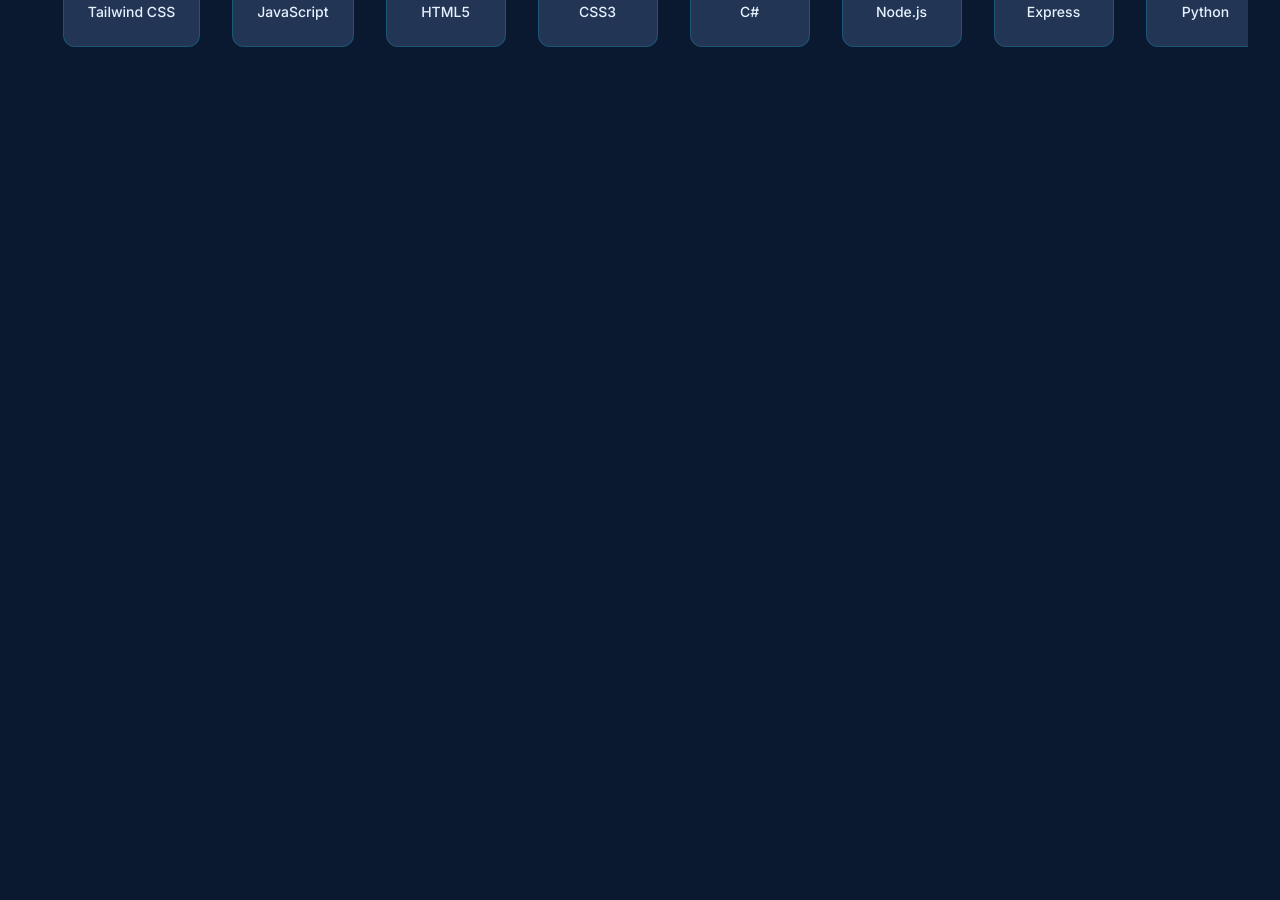
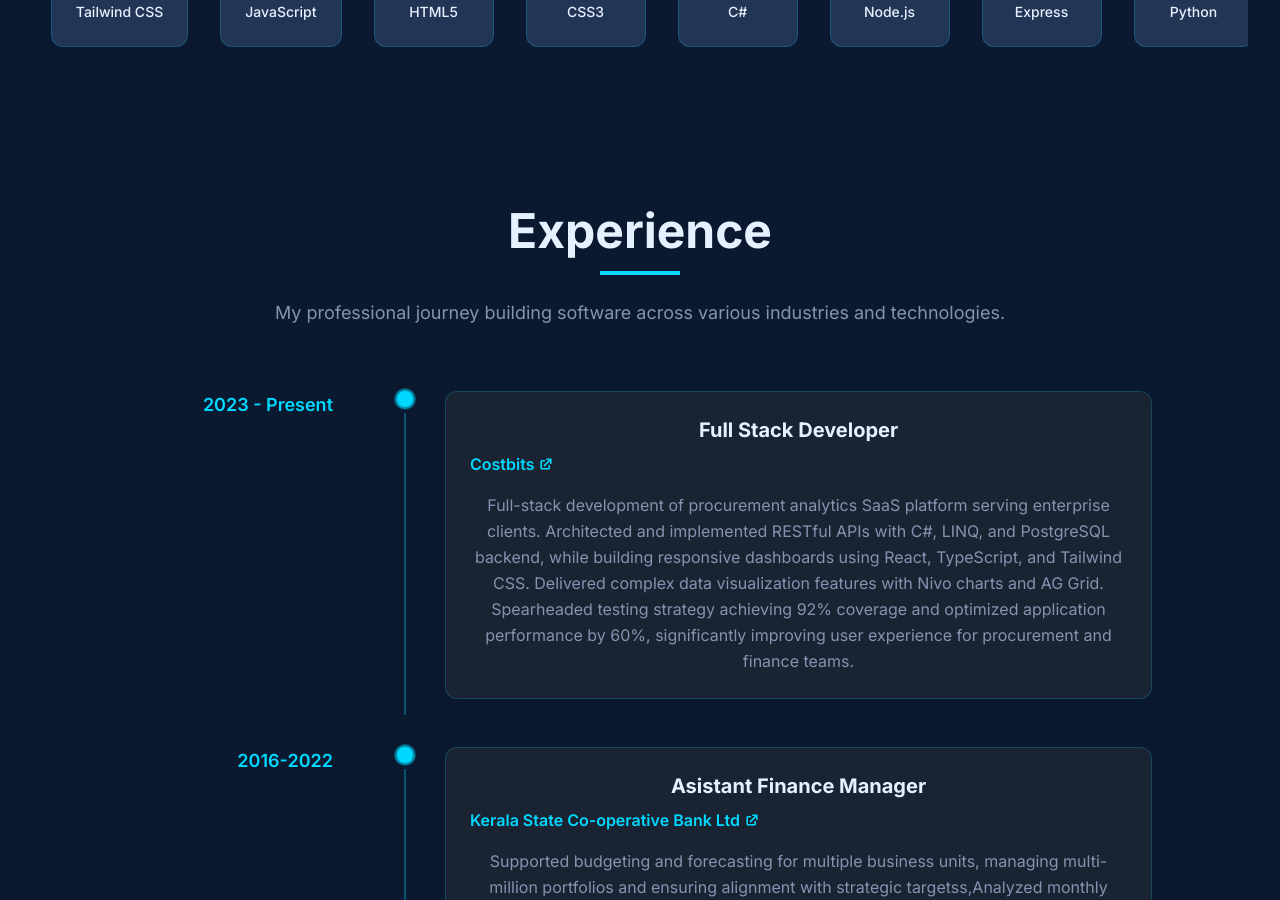
Before and after one commit to RemyaManoharan/Portfolio-version2, a React (Vite) app: page / in a window 1280 px wide. Shown: the part 1900-2800 px from the top of the page. Before the commit the page ends 2059 px from the top, so only its background shows below. Built offline with nearby package versions, Linux system fonts and the light colour scheme.

Commit message:
added experience section

```diff
--- a/package.json
+++ b/package.json
@@ -13,6 +13,7 @@
     "preview": "vite preview"
   },
   "dependencies": {
+    "framer-motion": "^12.34.1",
     "react": "^19.2.0",
     "react-dom": "^19.2.0",
     "react-fast-marquee": "^1.6.5",
--- a/src/App.tsx
+++ b/src/App.tsx
@@ -3,6 +3,7 @@ import Navbar from './components/layout/Navbar';
 import Hero from './components/sections/Hero';
 import About from './components/sections/About';
 import Skills from './components/sections/Skills';
+import Experience from './components/sections/Experience';
 
 function App() {
   return (
@@ -11,6 +12,7 @@ function App() {
       <Hero />
       <About />
       <Skills />
+      <Experience />
     </div>
   );
 }
--- a/src/components/sections/Experience.tsx
+++ b/src/components/sections/Experience.tsx
@@ -1,10 +1,108 @@
-import React from 'react';
+import React, { useRef } from 'react';
+import { motion, useInView } from 'framer-motion';
+import { HiExternalLink } from 'react-icons/hi';
+import { portfolioData } from '../../data/portfolio';
 
 const Experience: React.FC = () => {
+  const { experience } = portfolioData;
+
+  // Company website mapping
+  const companyWebsites: { [key: string]: string } = {
+    'Costbits': 'https://costbits.com/',
+    'Tata Consultancy Services': 'https://www.tcs.com/',
+    'Kerala State Co-operative Bank Ltd': 'https://www.keralastatecooperativebank.com/',
+  };
+
+  // eslint-disable-next-line @typescript-eslint/no-explicit-any
+  const ExperienceCard = ({ exp, index }: { exp: any; index: number }) => {
+    const ref = useRef(null);
+    const isInView = useInView(ref, { once: true, margin: '-100px' });
+
+    return (
+      <div ref={ref} className="relative flex gap-8 mb-12 last:mb-0">
+        {/* Left Side - Date */}
+        <div className="w-1/4 text-right pr-8">
+          <motion.p
+            initial={{ opacity: 0, x: -20 }}
+            animate={isInView ? { opacity: 1, x: 0 } : { opacity: 0, x: -20 }}
+            transition={{ duration: 0.5, delay: index * 0.1 }}
+            className="text-primary font-semibold text-lg sticky top-24"
+          >
+            {exp.duration}
+          </motion.p>
+        </div>
+
+        {/* Center - Timeline */}
+        <div className="relative flex flex-col items-center">
+          {/* Timeline Dot */}
+          <motion.div
+            initial={{ scale: 0 }}
+            animate={isInView ? { scale: 1 } : { scale: 0 }}
+            transition={{ duration: 0.3, delay: index * 0.1 + 0.2 }}
+            className="relative z-10"
+          >
+            <div className="w-4 h-4 rounded-full bg-primary ring-4 ring-dark-primary ring-offset-2 ring-offset-primary/20">
+              <div className="absolute inset-0 rounded-full bg-primary animate-ping opacity-75"></div>
+            </div>
+          </motion.div>
+
+          {/* Vertical Line */}
+          {index !== experience.length - 1 && (
+            <div className="w-0.5 h-full bg-primary/30 absolute top-4"></div>
+          )}
+        </div>
+
+        {/* Right Side - Experience Card */}
+        <motion.div
+          initial={{ opacity: 0, x: 50 }}
+          animate={isInView ? { opacity: 1, x: 0 } : { opacity: 0, x: 50 }}
+          transition={{ duration: 0.6, delay: index * 0.1 }}
+          className="w-3/4 bg-dark-secondary rounded-xl p-6 border border-primary/20 hover:border-primary/50 transition-all duration-300 hover:scale-[1.02] hover:shadow-lg hover:shadow-primary/10"
+        >
+          <h3 className="text-xl font-bold text-text-primary mb-2">
+            {exp.position}
+          </h3>
+
+          <div className="flex items-center gap-2 mb-4">
+            <a
+              href={companyWebsites[exp.company] || `https://www.google.com/search?q=${encodeURIComponent(exp.company)}`}
+              target="_blank"
+              rel="noopener noreferrer"
+              className="text-primary font-semibold hover:text-primary-light transition-colors inline-flex items-center gap-1"
+            >
+              {exp.company}
+              <HiExternalLink size={16} />
+            </a>
+          </div>
+
+          <p className="text-text-secondary leading-relaxed">
+            {exp.description}
+          </p>
+        </motion.div>
+      </div>
+    );
+  };
+
   return (
-    <section className="experience">
-      <div className="container">
-        {/* Experience section content */}
+    <section id="experience" className="py-20 px-6 bg-dark-primary">
+      <div className="max-w-7xl mx-auto">
+        {/* Section Title */}
+        <div className="text-center mb-6">
+          <h2 className="text-4xl md:text-5xl font-bold text-text-primary mb-4">
+            Experience
+          </h2>
+          <div className="w-20 h-1 bg-primary mx-auto mb-6"></div>
+          <p className="text-lg text-text-secondary max-w-3xl mx-auto mb-16">
+            My professional journey building software across various industries and technologies.
+          </p>
+        </div>
+
+        {/* Timeline */}
+        <div className="relative max-w-5xl mx-auto mt-12">
+          {experience.map((exp, index) => (
+            <ExperienceCard key={exp.id} exp={exp} index={index} />
+          ))}
+        </div>
       </div>
     </section>
   );
--- a/src/data/portfolio.ts
+++ b/src/data/portfolio.ts
@@ -44,7 +44,7 @@ export const portfolioData = {
       position: 'Full Stack Developer',
       duration: '2023 - Present',
       description:
-        'Played a key role in the development of CostBits’ comprehensive analytics solution for procurement and cost control, where I utilize my expertise in frontend development and integrate it with financial acumen.Optimized UI load times by 60% and enhanced user satisfaction scores by 20% through continuous performance optimization, testing, and code refactoring to ensure maintainability',
+        'Full-stack development of procurement analytics SaaS platform serving enterprise clients. Architected and implemented RESTful APIs with C#, LINQ, and PostgreSQL backend, while building responsive dashboards using React, TypeScript, and Tailwind CSS. Delivered complex data visualization features with Nivo charts and AG Grid. Spearheaded testing strategy achieving 92% coverage and optimized application performance by 60%, significantly improving user experience for procurement and finance teams.',
       technologies: [
         'React',
         'TypeScript',
```
Also changed, not shown: 1 other file (tests, documents, lock files or other folders).
